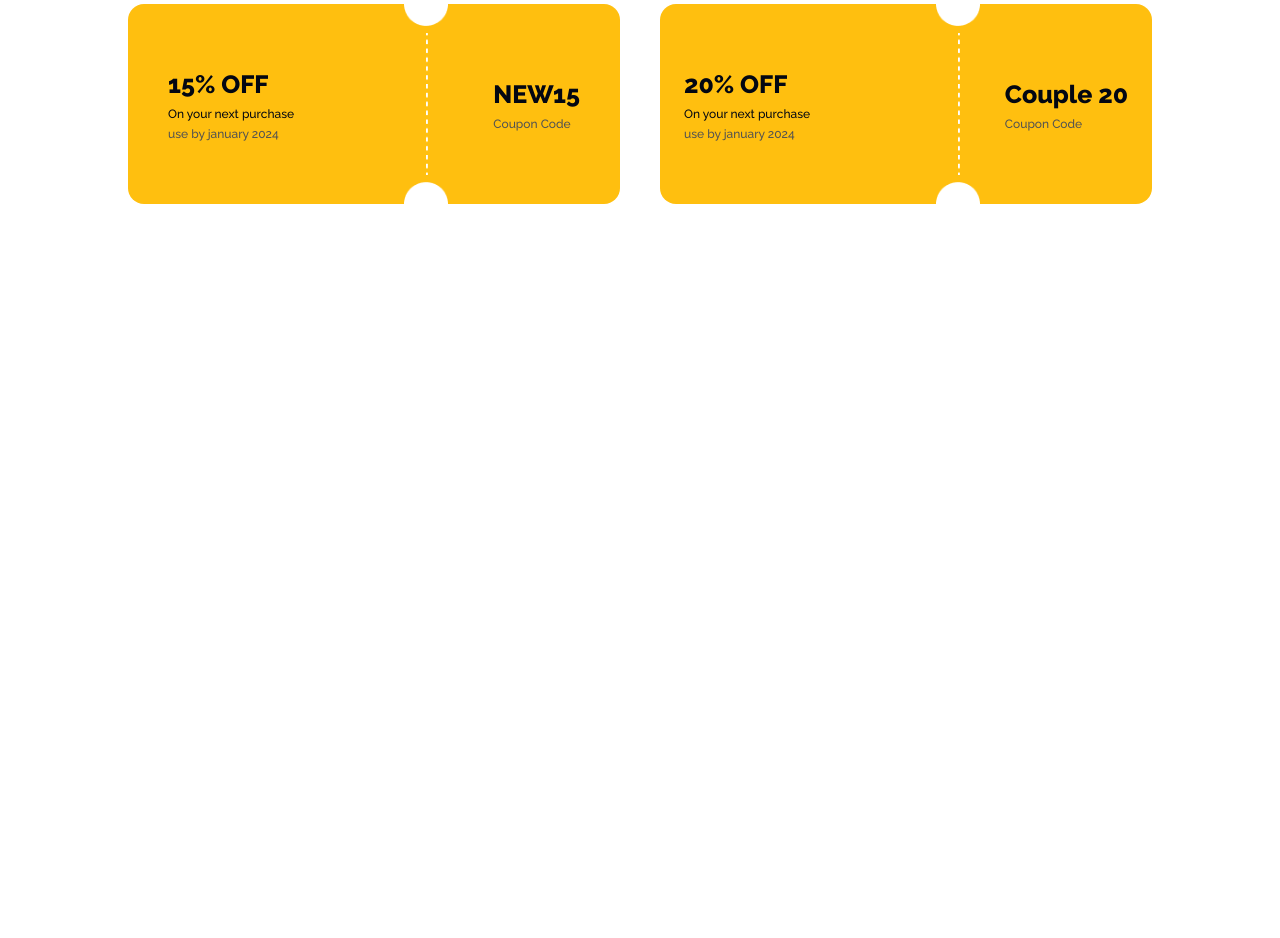
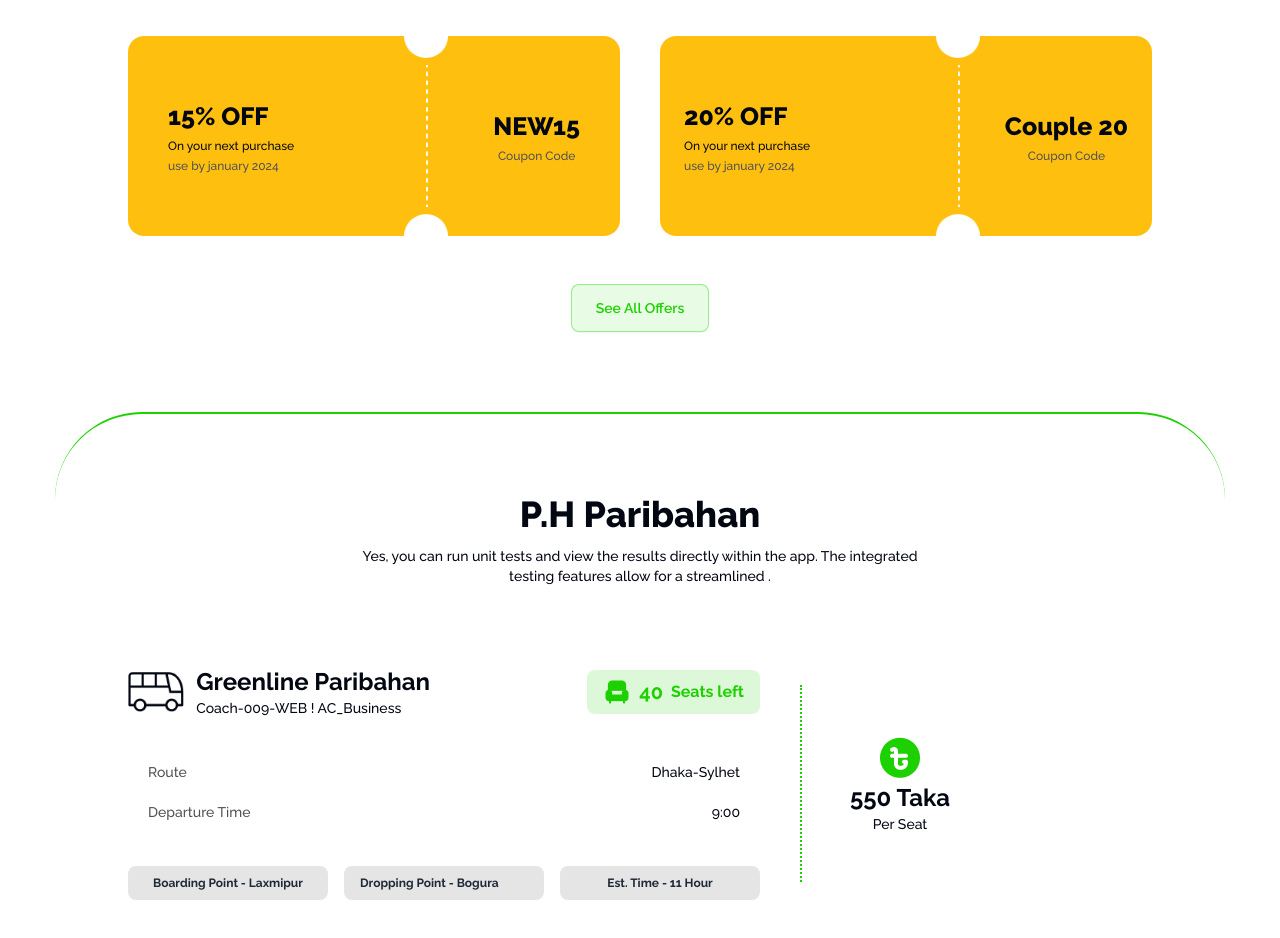
Before and after one commit to Sarajit-mondal/assignment-5-Bus-Ticket-Landing-Page, a website: page src/index.html in a window 1280 px wide. Shown: the part 852-1790 px from the top of the page. Before the commit the page ends 1136 px from the top, so only its background shows below. Drawn offline with Linux system fonts and the light colour scheme.

Commit message:
greenline paribahan complete

```diff
--- a/src/index.html
+++ b/src/index.html
@@ -22,7 +22,7 @@
         </ul>
         <!-- bus and icon -->
         <button
-          class="btn btn-active bg-[#1DD1001A] border-1 border-[#1DD10066] text-primary-color px-6"
+          class="rounded-lg flex gap-x-2 font-bold bg-[#1DD1001A] border-1 border-[#1DD10066] text-primary-color px-4 py-2"
         >
           Bus <img src="images/bus-icon.png" alt="" />
         </button>
@@ -31,10 +31,10 @@
       <!-- banner section start -->
       <section class="relative">
         <div
-          class="background h-[70vh] bg-bottom bg-cover rounded-3xl flex items-center justify-center text-center"
+          class="background h-[75vh] bg-bottom bg-cover rounded-3xl flex items-center justify-center text-center"
         >
-          <div class="max-w-[760px] space-y-5">
-            <h1 class="text-light-color">
+          <div class="max-w-[760px] space-y-3">
+            <h1 class="text-light-color leading-normal">
               End-to-End Travel with <br />
               <span class="text-primary-color">P Paribahan</span>
             </h1>
@@ -42,11 +42,11 @@
               Yes, you can run unit tests and view the results directly within
               the app. The integrated testing features allow for a streamlined .
             </p>
-            <button
+            <div
               class="btn btn-active bg-primary-color b text-drak-color px-6 font-extrabold hover:text-primary-color"
             >
               Buy Tickets
-            </button>
+            </div>
           </div>
         </div>
         <!-- banner cards -->
@@ -93,7 +93,7 @@
     <main>
       <!-- best offer section -->
       <section class="mt-32">
-        <h1 class="text-center">Best offers for you</h1>
+        <h1 class="text-center my-5">Best offers for you</h1>
         <div
           class="flex flex-col md:flex-row gap-10 items-center justify-center mt-10 [&_h2]:text-[25px] [&_p]:text-[12px]"
         >
@@ -113,7 +113,7 @@
                 <p>On your next purchase</p>
                 <p class="text-neutral-600">use by january 2024</p>
               </div>
-              <div>
+              <div class="text-center">
                 <h2>NEW15</h2>
                 <p class="text-neutral-600">Coupon Code</p>
               </div>
@@ -135,14 +135,107 @@
                 <p>On your next purchase</p>
                 <p class="text-neutral-600">use by january 2024</p>
               </div>
-              <div>
+              <div class="text-center">
                 <h2>Couple 20</h2>
                 <p class="text-neutral-600">Coupon Code</p>
               </div>
             </div>
           </div>
         </div>
+        <button
+          class="mt-12 flex gap-2 mx-auto btn btn-active bg-[#1DD1001A] border-1 border-[#1DD10066] text-primary-color px-6"
+        >
+          See All Offers
+        </button>
       </section>
+
+      <!-- Greenline Paribahan start here -->
+      <section
+        class="border-t-2 border-primary-color rounded-full w-11/12 mx-auto"
+      >
+        <!-- title -->
+        <div class="text-center space-y-3 mt-20">
+          <h1>P.H Paribahan</h1>
+          <p>
+            Yes, you can run unit tests and view the results directly within the
+            app. The integrated <br />
+            testing features allow for a streamlined .
+          </p>
+        </div>
+      </section>
+      <section>
+        <!-- ticket price -->
+        <div class="my-16 flex flex-col md:flex-row items-center gap-10">
+          <!-- left  -->
+          <div class="space-y-6 flex-3/4">
+            <!-- greenline -->
+            <div class="flex justify-between items-center">
+              <div class="flex gap-x-3 items-center">
+                <img src="images/bus-logo.png" alt="" class="h-10" />
+                <span>
+                  <h3>Greenline Paribahan</h3>
+                  <p>Coach-009-WEB ! AC_Business</p>
+                </span>
+              </div>
+              <div
+                class="bg-[#1DD10026] px-4 py-2 font-bold text-primary-color flex rounded-lg gap-2 items-center"
+              >
+                <img
+                  src="images/seat-green-filled.png"
+                  alt=""
+                  class="w-7 h-7"
+                />
+                <span id="set" class="text-xl">40</span>Seats left
+              </div>
+            </div>
+            <!-- destination and time -->
+            <div class="flex justify-between [&>div]:space-y-5 p-5">
+              <div class="[&>p]:text-neutral-600">
+                <p>Route</p>
+                <p>Departure Time</p>
+              </div>
+              <div class="text-right">
+                <p>Dhaka-Sylhet</p>
+                <p>9:00</p>
+              </div>
+            </div>
+            <!-- next destination and time -->
+            <div
+              class="flex gap-4 justify-center items-center [&>div]:min-w-[200px]"
+            >
+              <div
+                class="bg-[#0307121A] px-4 py-2 font-bold text-[12px] flex rounded-lg gap-2 justify-center text-nowrap"
+              >
+                Boarding Point - Laxmipur
+              </div>
+              <!-- two -->
+              <div
+                class="bg-[#0307121A] px-4 py-2 font-bold text-[12px] flex rounded-lg gap-2 justify-cente text-nowrap"
+              >
+                Dropping Point - Bogura
+              </div>
+              <!-- three -->
+              <div
+                class="bg-[#0307121A] px-4 py-2 font-bold text-[12px] flex rounded-lg gap-2 justify-center"
+              >
+                Est. Time - 11 Hour
+              </div>
+            </div>
+          </div>
+          <!-- right -->
+          <div
+            class="flex-1/4 h-full p-12 flex justify-center border-l-2 border-dotted border-primary-color"
+          >
+            <div class="text-center">
+              <img src="images/fare.png" alt="" class="mx-auto" />
+              <h3 class="text-nowrap">550 Taka</h3>
+              <p>Per Seat</p>
+            </div>
+          </div>
+        </div>
+      </section>
+
+      <!-- Greenline Paribahan start here -->
     </main>
     <!-- main section end here -->
 
--- a/src/input.css
+++ b/src/input.css
@@ -8,7 +8,7 @@
     @apply font-raliway;
   }
   header,
-  main {
+  main section {
     @apply w-11/12 md:w-4/5 lg:max-w-[1170px] mx-auto;
   }
   h1,
@@ -16,7 +16,7 @@
     @apply text-drak-color font-extrabold text-2xl lg:text-4xl;
   }
   h3 {
-    @apply text-drak-color font-bold text-xl;
+    @apply text-drak-color font-bold text-2xl;
   }
   p,
   a {
```
Also changed, not shown: src/output.css.
